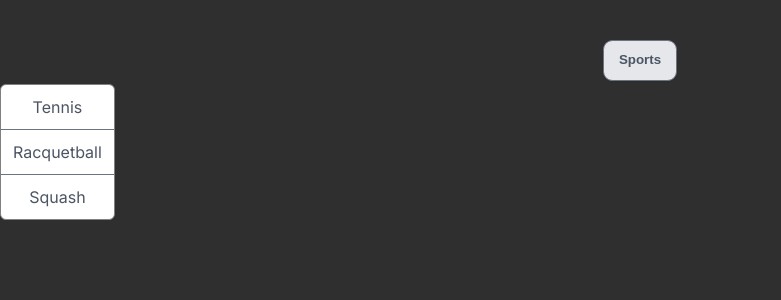
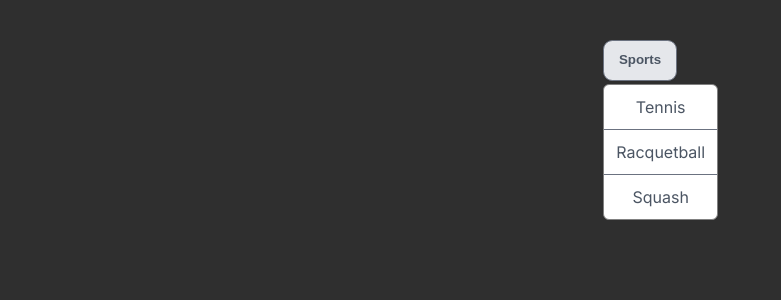
Before and after one commit to SAIDOU11/Reusability, a React (Vite) app: page / in a window 1280 px wide. Shown: the top 300 px of the page, without its empty margins (0-781 px from the left). Built offline with nearby package versions, Linux system fonts and the light colour scheme; the HTML template or start-up script is replaced by a standard one.

Commit message:
refactoring

```diff
--- a/index.html
+++ b/index.html
@@ -7,7 +7,7 @@
       rel="stylesheet"
     />
     <meta name="viewport" content="width=device-width, initial-scale=1.0" />
-    <title>Vite + React</title>
+    <title>Reusability</title>
   </head>
   <body>
     <div id="root"></div>
--- a/src/Menu/Menu.jsx
+++ b/src/Menu/Menu.jsx
@@ -10,7 +10,7 @@ const Menu = ({ buttonText = 'Menu', items }) => {
   };
 
   return (
-    <div>
+    <div className="menu">
       <MenuButton buttonText={buttonText} onClick={toggle} />
       {open && <MenuDropdown items={items} />}
     </div>
--- a/src/Menu/MenuDropdown.jsx
+++ b/src/Menu/MenuDropdown.jsx
@@ -1,4 +1,4 @@
-const MenuDropdoxn = ({ items }) => {
+const MenuDropdown = ({ items }) => {
   return (
     <div className="menu-dropdown">
       {items.map((item) => (
@@ -10,4 +10,4 @@ const MenuDropdoxn = ({ items }) => {
   );
 };
 
-export default MenuDropdoxn;
+export default MenuDropdown;
--- a/src/index.css
+++ b/src/index.css
@@ -6,11 +6,10 @@ body {
   background-color: #2f2f2f;
   height: 100vh;
   width: 100vw;
-  margin: 0;
+  margin: 0 0 0 0;
   padding: 0;
   display: flex;
   justify-content: center;
-  margin-top: 2.5em;
   font-family: 'Inter', sans-serif;
 }
 
@@ -64,6 +63,7 @@ button.button-danger {
 }
 
 .menu {
+  margin-top: 2.5em;
   position: relative;
   display: inline-block;
 }
```
